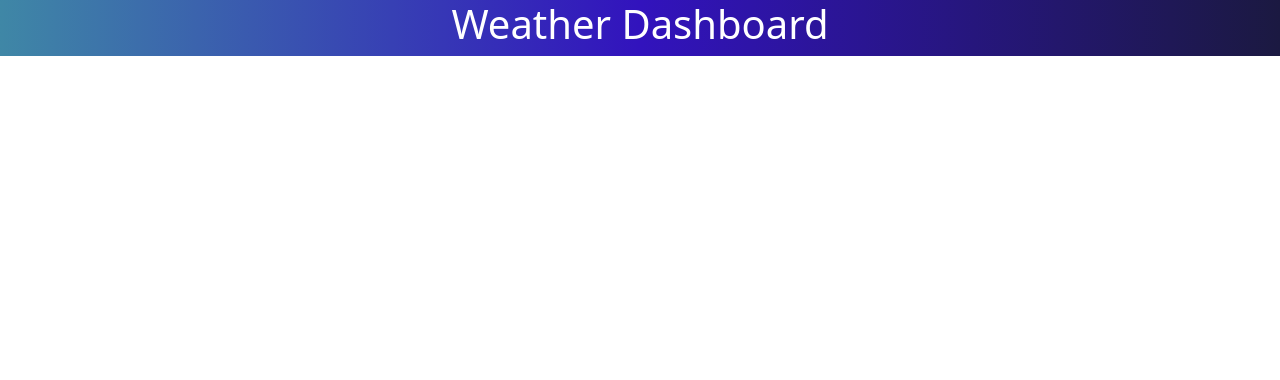
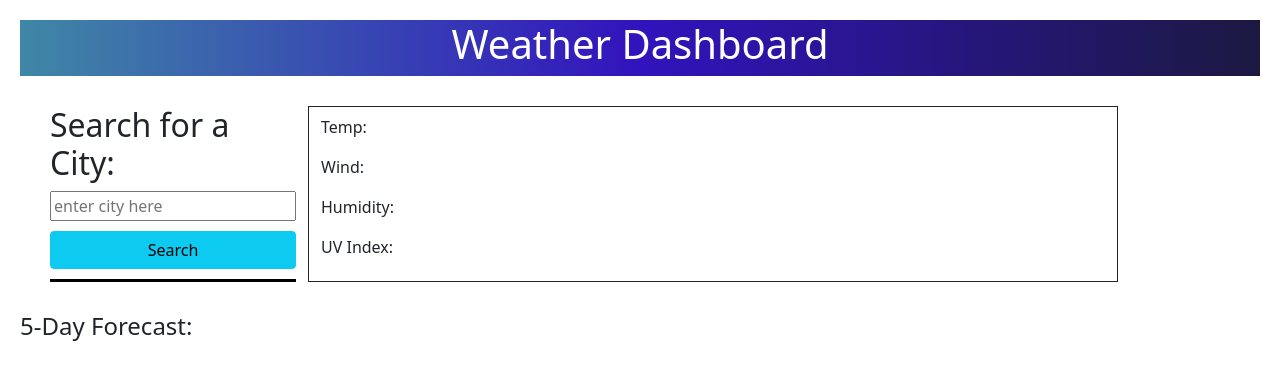
Before and after one commit to heatherjswift/Weather-Dashboard, a plain HTML site: page index.html in a window 1280 px wide. Drawn offline with nearby package versions, Linux system fonts and the light colour scheme; no server answers.

Commit message:
set up current weather box container and other stying

```diff
--- a/assets/css/style.css
+++ b/assets/css/style.css
@@ -1,3 +1,7 @@
+body {
+    padding: 20px;
+}
+
 header {
     background: linear-gradient(0.25turn, #3f87a6, #3213bd, #1b1941);
     color: white;
@@ -5,3 +9,26 @@ header {
     justify-content: center;
     font-size: 24px;
 }
+
+#search-history {
+    border-top: 3px solid black;
+}
+
+.main {
+    padding: 30px;
+}
+
+#search-button {
+    margin-top: 10px;
+    margin-bottom: 10px;
+}
+
+/* #left-column {
+    display: flex;
+    justify-content: left;
+}
+
+#current-weather {
+    display: flex;
+    justify-content: right;
+} */
--- a/index.html
+++ b/index.html
@@ -14,6 +14,36 @@
     </header>
 
 
+    <div class="container row main">
+        <!-- left column -->
+        <div class="col-3" id="left-column">
+            <div>
+                <h2>Search for a City:</h2>
+                <input class="col-12" type="text" placeholder="enter city here">
+            </div>
+            <button type="button" class="btn btn-info col-12" id="search-button">Search</button>
+            <!-- search history -->
+            <div id="search-history">
+
+            </div>
+        </div>
+
+        <!-- current day display -->
+        <div class="container border border-dark col-9" id="current-Weather">
+            <!-- City name and current date -->
+            <h3></h3>
+            <p>Temp:</p>
+            <p>Wind:</p>
+            <p>Humidity:</p>
+            <p>UV Index:</p>
+        </div>
+    </div>
+    <div>
+        <h4>5-Day Forecast:</h4>
+            <div class="forecast-box col-2.4">
+
+            </div>
+    </div>
 
     <script src="assets/js/script.js"></script>
 </body>
```
